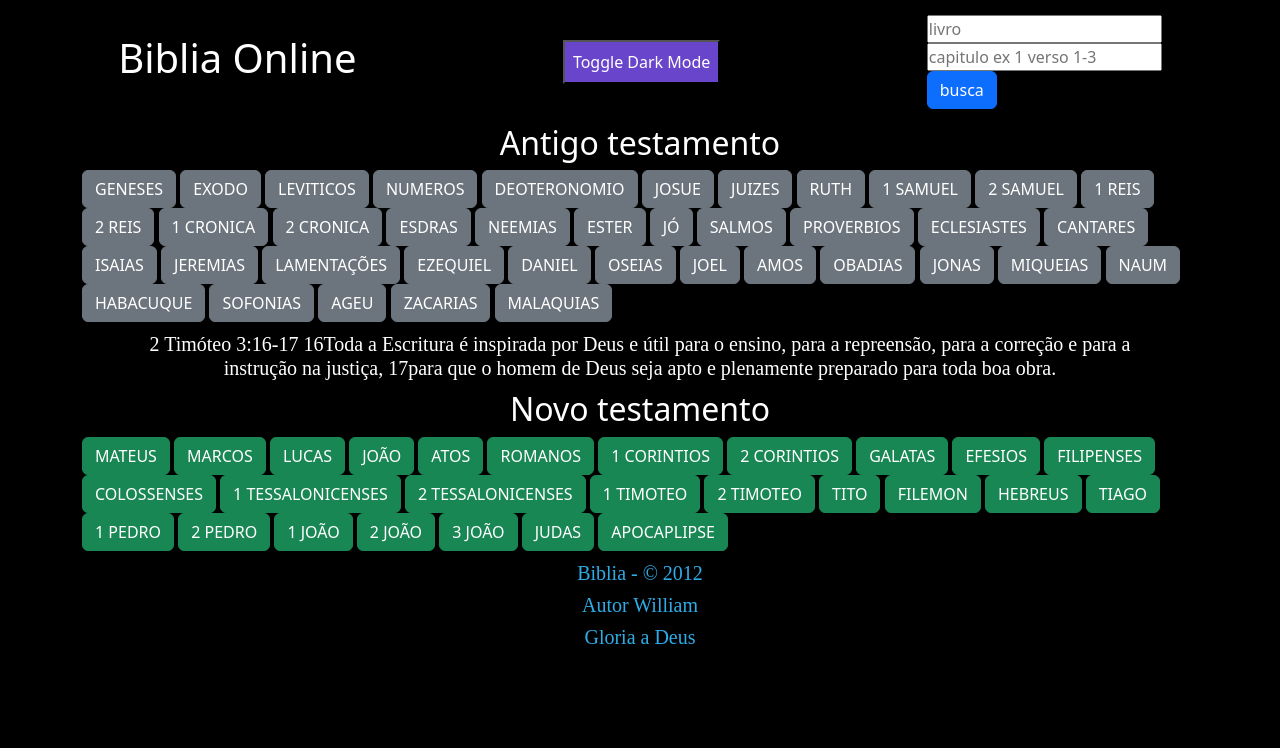
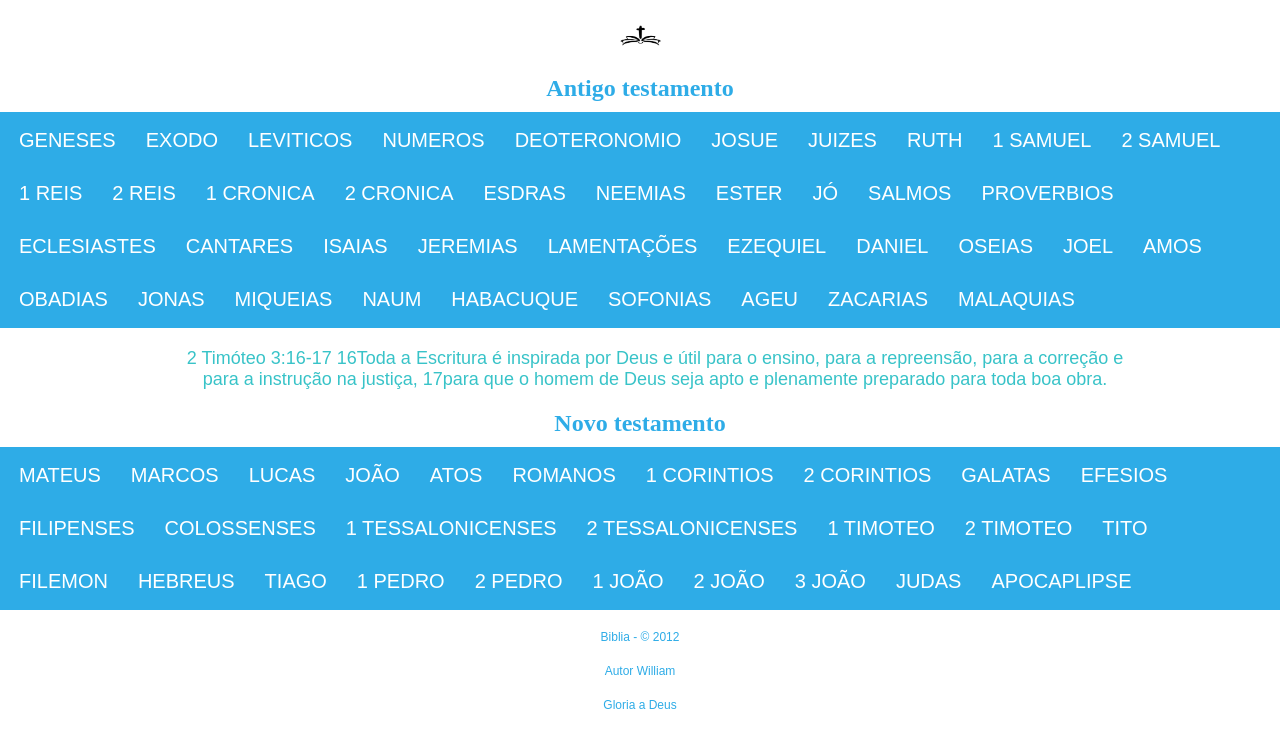
Before and after one commit to williamrx777/Biblia, a Flask app: page / in a window 1280 px wide. Shown: the top 748 px of the page. Run offline with Flask 2, Linux system fonts and the light colour scheme.

Commit message:
templates index e biblia

```diff
--- a/static/main.js
+++ /dev/null
@@ -1,11 +0,0 @@
-
-  const toggle = document.querySelector('#dark-mode-toggle');
-  toggle.addEventListener('click', () => {
-  if (document.body.classList.contains('dark-mode')) {
-  document.body.classList.remove('dark-mode');
-  toggle.innerHTML = "Desativar modo escuro";
-  } else {
-  document.body.classList.add('dark-mode');
-  toggle.innerHTML = "Ativar modo escuro";
-  }
-  });
--- a/static/style.css
+++ b/static/style.css
@@ -8,14 +8,19 @@ header{
     max-width: 100%;
     padding: 15px;
 }
+.header__container,
+.row__header {
+    border: 1px solid;
+    color: white;
 
+}
 
 .header__content {
     display: flex;
     justify-content: space-around;
     align-items: center;
-
-
+    border: 1px solid;
+    color: white;
 
 }
 #logo img{
@@ -24,9 +29,7 @@ header{
 }
 
 input {
-    display: flex;
-    width: 100%;
-
+    width: 60%;
 }
 
 button{
@@ -36,16 +39,40 @@ button{
     color: white;
 }
 
+nav{
+    display: flex;
+    background-color: rgb(46, 172, 231);
+}
+.nav__tabela{
+    width: 100%;
+    background-color: rgb(46, 172, 231);
+
+}
+.nav__corpo{
+    background-color: rgb(46, 172, 231);
+}
+.nav__th{
+    color: rgb(46, 172, 231);
+}
+.nav__td{
+    background-color: rgb(46, 172, 231);
+}
+#livro{
+  max-width: 100%;
+  display: flex;
+  flex-wrap: wrap;
+}
 h1 , h2 {
-    font-size: 40px;
     text-align: center;
     color: rgb(46, 172, 231);
 }
-p {
+p{
     max-width: 100%;
     text-align: center;
-    font-family: 'Times New Roman', Times, serif;
-    font-weight:400
+    font-family: sans-serif;
+    font-size: 18px;
+    font-weight: 400;
+    padding: 10px;
 }
 .txt{
     font-family: sans-serif;
@@ -59,7 +86,7 @@ a{
     text-decoration: none;
     color: white;
     max-width: 100%;
-    padding: 50px;
+    padding: 15px;
     font-family: sans-serif;
     font-size: 20px;
     font-weight: 300;
@@ -67,7 +94,15 @@ a{
 }
 .sidebar{
     margin: 10px 10% 10px 10%;
+    color: blueviolet;
+}
+.container__sidebar{
 
+    color: aqua;
+}
+.content__sidebar{
+    margin-left: 30px;
+    color: rgb(56, 195, 200);
 }
 footer{
     color: brown;
@@ -187,15 +222,4 @@ iframe {
     max-height: 100%;
     margin-left: 0;
    }
-
 }
-
-   body {
-    background-color: #fff;
-    color: #000;
-  }
-
-  body.dark-mode {
-    background-color: #000;
-    color: #fff;
-  }
--- a/templates/base.html
+++ b/templates/base.html
@@ -6,9 +6,8 @@
     <link href="https://cdn.jsdelivr.net/npm/bootstrap@5.3.0-alpha1/dist/css/bootstrap.min.css" rel="stylesheet" integrity="sha384-GLhlTQ8iRABdZLl6O3oVMWSktQOp6b7In1Zl3/Jr59b6EGGoI1aFkw7cmDA6j6gD" crossorigin="anonymous">
     <title>Biblia Sagrada</title>
 </head>
-<body class="dark-mode">
+<body>
     {% block content %}
     {% endblock %}
-    <script src="/static/main.js"></script>
 </body>
 </html>
--- a/templates/index.html
+++ b/templates/index.html
@@ -1,27 +1,31 @@
-{% extends 'base.html' %}
-
-{% block content %}
+<!DOCTYPE html>
+<html lang="en">
+<head>
+    <meta charset="UTF-8">
+    <meta http-equiv="X-UA-Compatible" content="IE=edge">
+    <meta name="viewport" content="width=device-width, initial-scale=1.0">
+    <title>Biblia Online</title>
+    <link rel="stylesheet" href="/static/style.css">
+</head>
+<body>
     <header>
         <div class="header__container">
          <div class="row__header">
              <div class="header__content">
                 <div id="logo">
-                    <h1>Biblia Online</h1>
+                    <img src="/static/biblia.jpg" alt="logo">
                 </div>
-                <button id="dark-mode-toggle">Toggle Dark Mode</button>
-                 <form action="#" method="post">
-                     <input type="text" name="nome" placeholder="livro ">
-                     <input type="text" name="capitulo" placeholder="capitulo ex 1 verso 1-3">
-                     <button class="btn btn-primary" value="submit" type="submit" >busca</button>
-                 </form>
           </div>
          </div>
         </div>
     </header>
-
-    <h2 class="h2">Antigo testamento</h2>
+    <h2 class="titulo">Antigo testamento</h2>
     <nav>
-                     <div class="container container-fluid">
+        <table class="nav__tabela">
+            <tbody class="nav__corpo">
+                <th class="nav__th">
+                    <td class="nav__td">
+                     <div id="livro">
                         <a class="btn btn-secondary" href="/biblia/gn">GENESES</a>
                         <a class="btn btn-secondary" href="/biblia/ex">EXODO</a>
                         <a class="btn btn-secondary" href="/biblia/lv">LEVITICOS</a>
@@ -62,12 +66,15 @@
                         <a class="btn btn-secondary" href="/biblia/zc">ZACARIAS</a>
                         <a class="btn btn-secondary" href="/biblia/ml">MALAQUIAS</a>
  </div>
-
+                    </td>
+                </th>
+            </tbody>
+        </table>
     </nav>
     <div class="sidebar">
         <div class="container__sidebar">
             <div class="content__sidebar">
-                <p class="h5">
+                <p>
                     2 Timóteo 3:16-17
 
 16Toda a Escritura é inspirada por Deus e útil para o ensino, para a repreensão, para a correção e para a instrução na justiça,
@@ -78,9 +85,12 @@
         </div>
     </div>
     <article>
-        <h2 class="h2">Novo testamento</h2>
+        <h2 class="titulo">Novo testamento</h2>
         <table class="nav__tabela">
-                     <div class="container container-fluid">
+            <tbody class="nav__corpo">
+                <th class="nav__th">
+                    <td class="nav__td">
+                     <div id="livro">
                         <a class="btn btn-success" href="/biblia/mt">MATEUS</a>
                         <a class="btn btn-success" href="/biblia/mc">MARCOS</a>
                         <a class="btn btn-success" href="/biblia/lc">LUCAS</a>
@@ -109,17 +119,21 @@
                         <a class="btn btn-success" href="/biblia/jd">JUDAS</a>
                         <a class="btn btn-success" href="/biblia/ap">APOCAPLIPSE</a>
              </div>
+                    </td>
+                </th>
+            </tbody>
         </table>
     </article>
     <footer>
         <div class="footer__container">
         <div class="row__footer">
             <div class="footer__content">
-                <p class="h5">Biblia - © 2012</p>
-                <p class="h5">Autor William</p>
-                <p class="h5">Gloria a Deus</p>
+                <p class="txt">Biblia - © 2012</p>
+                <p class="txt">Autor William</p>
+                <p class="txt">Gloria a Deus</p>
             </div>
         </div>
         </div>
     </footer>
-{% endblock %}
+</body>
+</html>
```
Also changed, not shown: templates/biblia.html (+21 -7 lines), static/biblia.jpg (added). Lines whose indentation alone changed are shown as unchanged.
